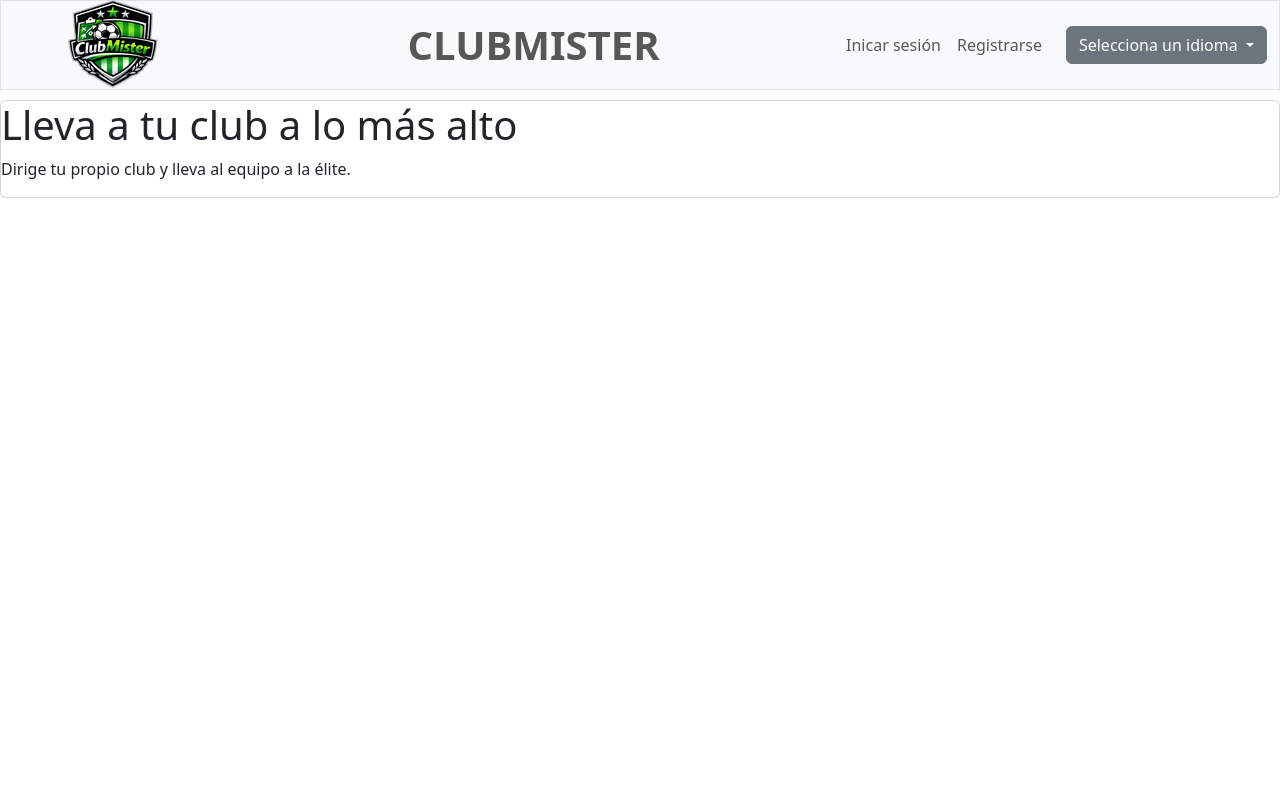
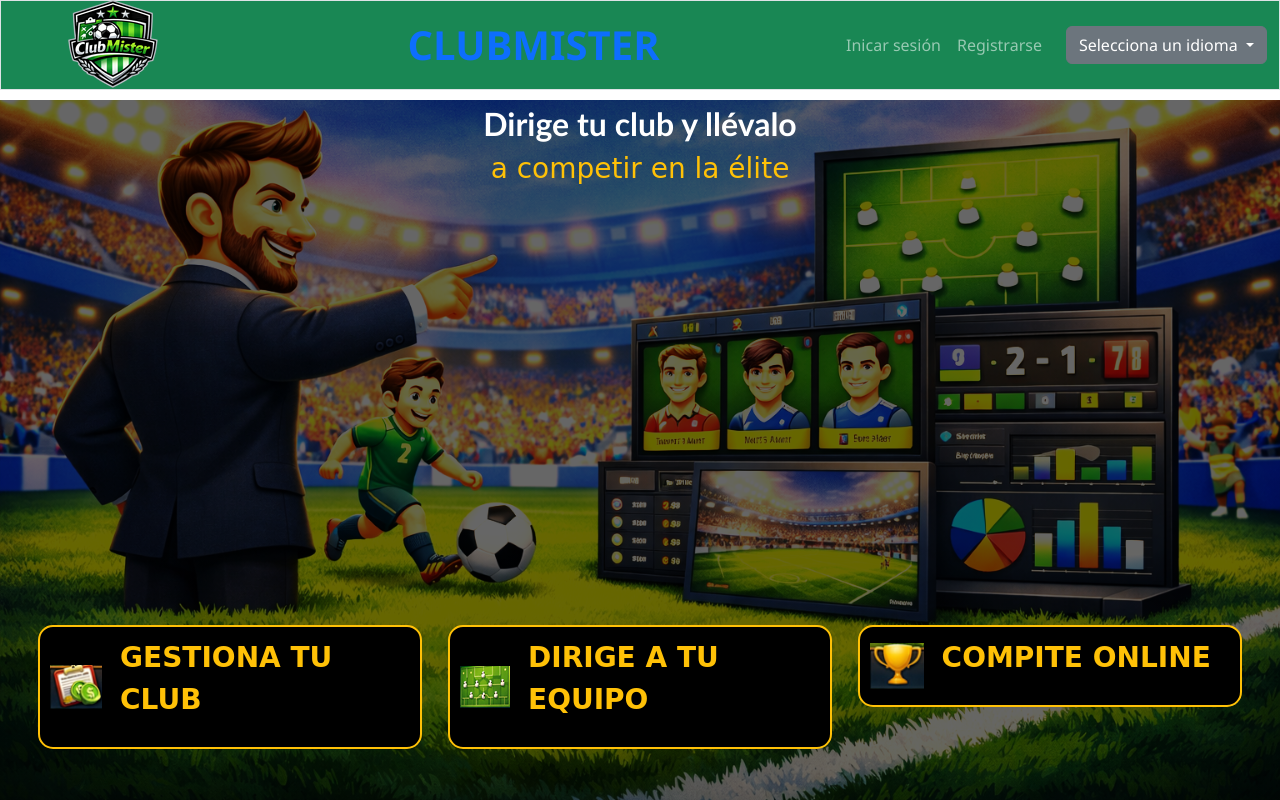
Before and after one commit to FlipiFuen/ClubMister, a Django app: page / in a window 1280 px wide. Run offline with Django 5.2, Linux system fonts and the light colour scheme; some libraries are stand-ins or nearby versions.

Commit message:
Primer diseño página de inicio

```diff
--- a/club_mister/templates/club_mister/base.html
+++ b/club_mister/templates/club_mister/base.html
@@ -7,35 +7,17 @@
   <meta charset="utf-8">
   <meta name="viewport" content="width=device-width, initial-scale=1.0">
   <title>{% block title %}ClubMister{% endblock %}</title>
-  <link rel="stylesheet" href="{% static 'estilo.css' %}">
 
   {% load i18n %}
   {% load django_bootstrap5 %}
   {% bootstrap_css %}
+  <link rel="stylesheet" href="{% static 'estilo.css' %}">
   {% bootstrap_javascript %}
-
-  <style>
-    .dropdown-item img {
-      width: 20px;
-      height: 20px;
-      margin-right: 10px;
-    }
-    .custom-font-size {
-      font-size: 2.5rem; /* Cambia el tamaño de la fuente aquí */
-    }
-    /* Evitar que textos largos rompan el layout */
-    .allow-wrap, .nav-link, .navbar-text, .team-title {
-      white-space: normal !important;
-      overflow-wrap: anywhere;
-    }
-    /* Compensar navbar fixed-top */
-    body { padding-top: 100px; }
-  </style>
-
+  {% block extra_css %}{% endblock %}
 </head>
 
 <body>
-  <nav class="navbar navbar-expand-lg navbar-light bg-light mb-4 border fixed-top" style="height: 90px;">
+  <nav class="navbar navbar-expand-lg navbar-dark bg-success mb-4 border fixed-top" style="height: 90px;">
     <div class="container-fluid">
       <a class="navbar-brand" href="{% url 'club_mister:principal' %}">
         <img src="{% static 'imagenes/logo.png' %}" alt="logo">
@@ -55,7 +37,7 @@
               </li>
           {% else %}
             <li class="nav-item">
-              <b><span class="navbar-text custom-font-size">CLUBMISTER</span></b>
+              <b><span class="navbar-text custom-font-size text-primary">CLUBMISTER</span></b>
             </li>
           {% endif %}
         </ul>
@@ -94,7 +76,7 @@
           </form>
         </div>
       </div> <!-- navbar de colapso-->
-    </div>
+    </div> <!-- container-fluid -->
   </nav>
 
 {% block contenido %}{% endblock contenido %}
--- a/club_mister/templates/club_mister/principal.html
+++ b/club_mister/templates/club_mister/principal.html
@@ -1,14 +1,34 @@
 {% extends "club_mister/base.html" %}
 {% load i18n %}
+{% load static %}
 
 {% block title %}{% trans "Inicio" %} | ClubMister{% endblock %}
 
 {% block contenido %}
+
   <section class="hero">
-    <div class="card">
-      <h1>{% trans "Lleva a tu club a lo más alto" %}</h1>
-      <p>
-        {% trans "Dirige tu propio club y lleva al equipo a la élite." %}
+    <div class="card pt-0 px-5 pb-5  text-center bg-transparent border-0">
+      <p class="fs-2 fw-bold text-white font-trebuchet mb-0">{% trans "Dirige tu club y llévalo" %}</p>
+      <p class="fs-3 text-warning font-comic">
+        {% trans "a competir en la élite" %}
+      </p>
+    </div>
+    <div class="card tarjeta-gestion">
+      <img src="{% static "imagenes/gestion.png" %}" alt="gestion">
+      <p class="fs-3 fw-bold text-warning font-comic">
+        {% trans "GESTIONA TU CLUB" %}
+      </p>
+    </div>
+    <div class="card tarjeta-dirige">
+      <img src="{% static "imagenes/dirige.png" %}" alt="dirige">
+      <p class="fs-3 fw-bold text-warning font-comic">
+        {% trans "DIRIGE A TU EQUIPO" %}
+      </p>
+    </div>
+    <div class="card tarjeta-compite">
+      <img src="{% static "imagenes/compite.png" %}" alt="compite">
+      <p class="fs-3 fw-bold text-warning font-comic">
+        {% trans "COMPITE ONLINE" %}
       </p>
     </div>
   </section>
--- /dev/null
+++ b/static/estilo.css
@@ -0,0 +1,130 @@
+/* Globales */
+body {
+    font-family: 'Segoe UI', Roboto, Helvetica, Arial, sans-serif;
+    padding-top: 100px; /* Compensar navbar fixed-top */
+}
+
+.custom-navbar {
+    background-color: #1e8d25 !important; /* Color de fondo negro */
+    height: 90px;
+    border-bottom: 2px solid #ffc107 !important; /* Borde inferior amarillo opcional */
+}
+
+/* Fuentes personalizadas */
+.font-arial {
+    font-family: Arial, Helvetica, sans-serif;
+}
+
+.font-comic {
+    font-family: "Comic Sans MS", "Comic Sans", cursive;
+}
+
+.font-trebuchet{
+    font-family: "Trebuchet MS", "Lucida Sans Unicode", "Lucida Grande", "Lucida Sans", Arial, sans-serif;
+}
+
+.custom-font-size {
+    font-size: 2.5rem;
+}
+
+/* Navbar e Idiomas */
+.dropdown-item img {
+    width: 20px;
+    height: 20px;
+    margin-right: 10px;
+}
+
+/* Utilidades de texto */
+.allow-wrap, .nav-link, .navbar-text, .team-title {
+    white-space: normal !important;
+    overflow-wrap: anywhere;
+}
+
+/* Sección Hero */
+.hero {
+    /* La ruta es relativa al archivo CSS */
+    background-image: linear-gradient(rgba(0, 0, 0, 0.6), rgba(0, 0, 0, 0.6)), url("imagenes/fondo.png");
+    background-size: cover;
+    background-position: center;
+    background-attachment: fixed;
+    min-height: calc(100vh - 100px);
+    position: relative;
+    display: flex;
+    flex-direction: column;
+    align-items: center;
+    justify-content: flex-start;
+    padding-top: 0;
+    color: white;
+}
+
+/* Tarjeta abajo izquierda */
+.hero .tarjeta-gestion{
+    position: absolute;
+    display: flex;
+    flex-direction: row;
+    align-items: center;
+    top: 75%;
+    right: 67%;
+    width: 30%;
+    min-width: 280px;
+    background-color: #000000 !important;
+    border: 2px solid #ffc107 !important;
+    border-radius: 15px;
+    padding: 10px;
+    color: yellow;
+}
+
+/* Tamaño para la imagen de la tarjeta */
+.hero .tarjeta-gestion img {
+    width: 20%;
+    height: 80%;
+    padding-right: 5%;
+}
+
+/* Tarjeta abajo centro */
+.hero .tarjeta-dirige{
+    position: absolute;
+    display: flex;
+    flex-direction: row;
+    align-items: center;
+    top: 75%;
+    right: 35%;
+    width: 30%;
+    min-width: 280px;
+    background-color: #000000 !important;
+    border: 2px solid #ffc107 !important;
+    border-radius: 15px;
+    padding: 10px;
+    color: yellow;
+}
+
+/* Tamaño para la imagen de la tarjeta */
+.hero .tarjeta-dirige img {
+    width: 20%;
+    height: 80%;
+    padding-right: 5%;
+}
+
+/* Tarjeta abajo derecha */
+.hero .tarjeta-compite{
+    position: absolute;
+    display: flex;
+    flex-direction: row;
+    align-items: center;
+    top: 75%;
+    right: 3%;
+    width: 30%;
+    min-width: 280px;
+    background-color: #000000 !important;
+    border: 2px solid #ffc107 !important;
+    border-radius: 15px;
+    padding: 10px;
+    color: yellow;
+}
+
+/* Tamaño para la imagen de la tarjeta */
+.hero .tarjeta-compite img {
+    width: 20%;
+    height: 80%;
+    padding-right: 5%;
+}
```
Also changed, not shown: static/imagenes/compite.png (added), static/imagenes/dirige.png (added), static/imagenes/fondo.png (added), static/imagenes/gestion.png (added), static/imagenes/principal.png (added).
